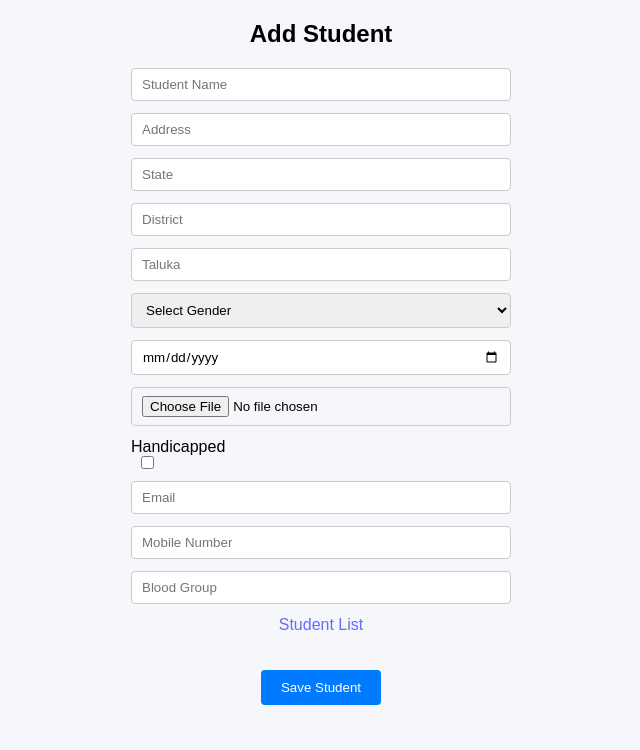
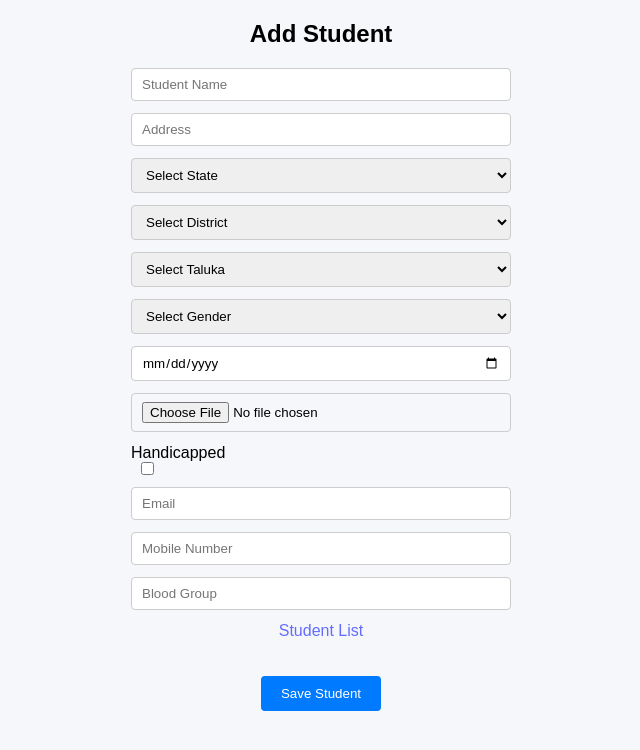
Before and after one commit to atharvasonawane/crud_go_vue_project, a Vue app in the folder frontend/: page /add-student in a window 1280 px wide. Shown: the top 750 px of the page, without its empty margins (319-959 px from the left). Built offline with nearby package versions, Linux system fonts and the light colour scheme.

Commit message:
feat: add cascading state, district and taluka dropdowns in student form

```diff
--- /dev/null
+++ b/frontend/public/locations.json
@@ -0,0 +1,46 @@
+[
+  {
+    "id": 1,
+    "name": "Maharashtra",
+    "districts": [
+      {
+        "id": 1,
+        "name": "Pune",
+        "talukas": [
+          { "id": 1, "name": "Haveli" },
+          { "id": 2, "name": "Shirur" }
+        ]
+      },
+      {
+        "id": 2,
+        "name": "Nagpur",
+        "talukas": [
+          { "id": 3, "name": "Hingna" },
+          { "id": 4, "name": "Umred" }
+        ]
+      }
+    ]
+  },
+  {
+    "id": 2,
+    "name": "Karnataka",
+    "districts": [
+      {
+        "id": 3,
+        "name": "Bengaluru Urban",
+        "talukas": [
+          { "id": 5, "name": "Bengaluru North" },
+          { "id": 6, "name": "Bengaluru South" }
+        ]
+      },
+      {
+        "id": 4,
+        "name": "Mysuru",
+        "talukas": [
+          { "id": 7, "name": "Mysuru Taluka" },
+          { "id": 8, "name": "Nanjangud" }
+        ]
+      }
+    ]
+  }
+]
--- a/frontend/src/components/AddStudent.vue
+++ b/frontend/src/components/AddStudent.vue
@@ -7,11 +7,20 @@
 
       <input v-model="student.address" placeholder="Address" />
 
-      <input v-model="student.state" placeholder="State" />
+      <select v-model="student.state" @change="onStateChange">
+        <option disabled value="">Select State</option>
+        <option v-for="s in locations" :key="s.id" :value="s.id">{{ s.name }}</option>
+      </select>
 
-      <input v-model="student.district" placeholder="District" />
+      <select v-model="student.district" @change="onDistrictChange">
+        <option disabled value="">Select District</option>
+        <option v-for="d in districts" :key="d.id" :value="d.id">{{ d.name }}</option>
+      </select>
 
-      <input v-model="student.taluka" placeholder="Taluka" />
+      <select v-model="student.taluka">
+        <option disabled value="">Select Taluka</option>
+        <option v-for="t in talukas" :key="t.id" :value="t.id">{{ t.name }}</option>
+      </select>
 
       <select v-model="student.gender">
         <option disabled value="">Select Gender</option>
@@ -72,6 +81,9 @@ export default {
         mobileNumber: "",
         bloodGroup: "",
       },
+      locations: [],
+      districts: [],
+      talukas: []
     }
   },
 
@@ -132,6 +144,11 @@ export default {
         }
 
         this.student = data
+        const state = this.locations.find(s => s.id == this.student.state)
+        this.districts = state ? state.districts : []
+
+        const district = this.districts.find(d => d.id == this.student.district)
+        this.talukas = district ? district.talukas : []
       } catch (error) {
         console.error(error)
         alert("Failed to load student data")
@@ -141,15 +158,36 @@ export default {
       this.student.photoFile = event.target.files[0]; // store the selected file
     },
 
+    onStateChange() {
+      const state = this.locations.find(s => s.id == this.student.state)
+      this.districts = state ? state.districts : []
+      this.student.district = ""
+      this.talukas = []
+      this.student.taluka = ""
+    },
+
+    onDistrictChange() {
+      const district = this.districts.find(d => d.id == this.student.district)
+      this.talukas = district ? district.talukas : []
+      this.student.taluka = ""
+    }
+
   },
 
 
   mounted() {
-    const id = this.$route.params.id
-    if (id) {
-      this.isEdit = true
-      this.fetchStudent(id)
-    }
-  },
+    axios.get("/locations.json")
+      .then(res => {
+        this.locations = res.data
+
+        const id = this.$route.params.id
+        if (id) {
+          this.isEdit = true
+          this.fetchStudent(id)
+        }
+      })
+      .catch(err => console.error(err))
+  }
+
 }
 </script>
```
